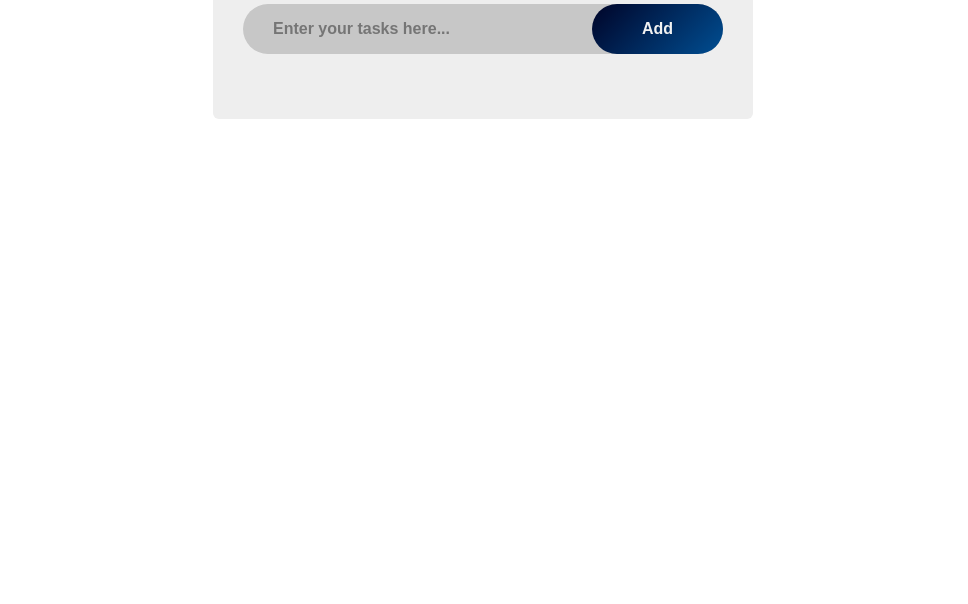
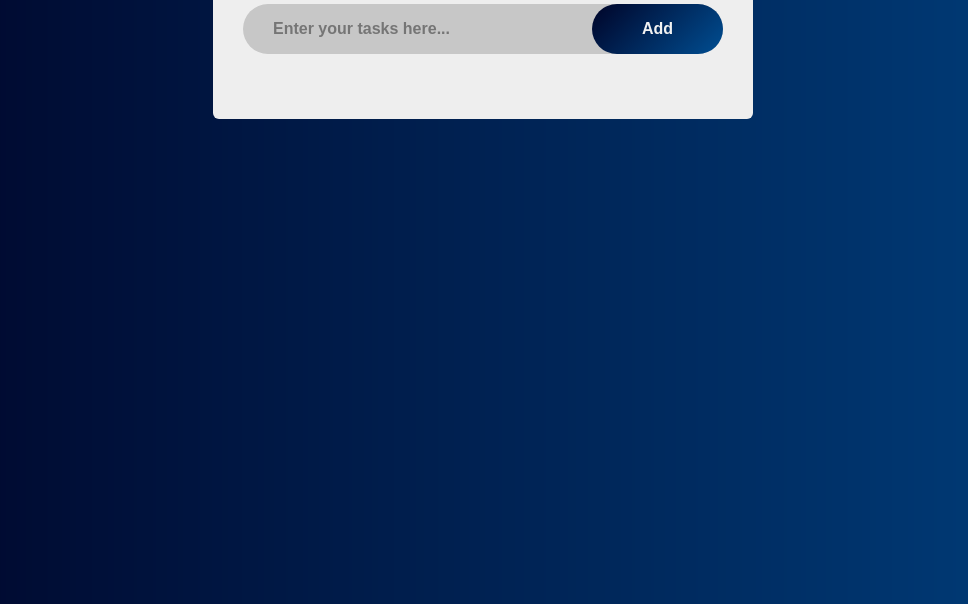
Before and after one commit to Strange-source/school, a plain HTML site: page to-do list.html in a window 1280 px wide. Shown: the part 196-800 px from the top of the page, without its empty margins (157-1125 px from the left). Drawn offline with Linux system fonts and the light colour scheme.

Commit message:
Update to-do list.html

```diff
--- a/to-do list.html
+++ b/to-do list.html
@@ -16,7 +16,7 @@
         .container {
             width: 100%;
             min-height: 100vh;
-            background: url(images/gradient.png) /*linear-gradient(135deg, #153677, #4e085f)*/;
+            background: url(gradient.png) /*linear-gradient(135deg, #153677, #4e085f)*/;
             padding: 10px;
         }
         .todo-app {
```
